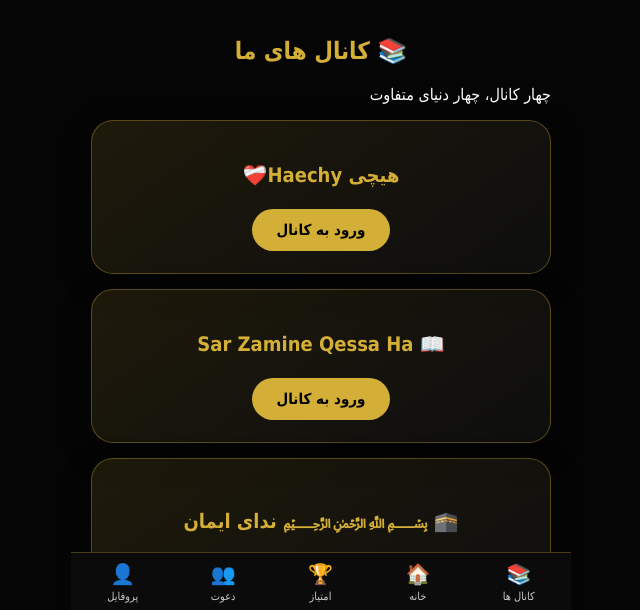
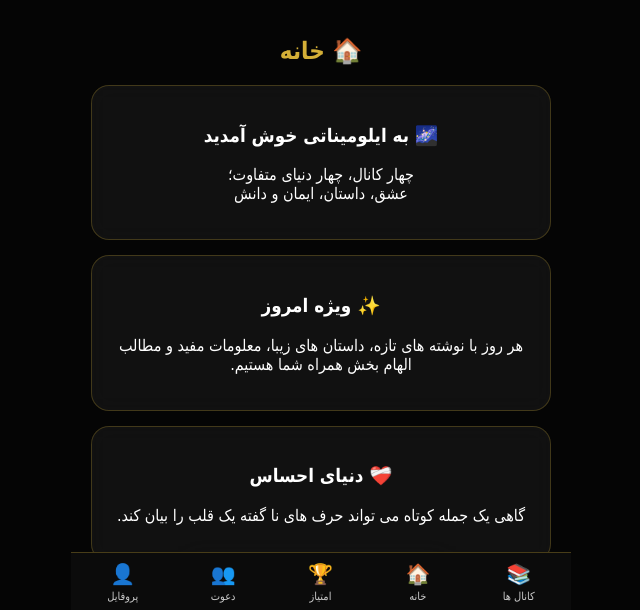
Before and after one commit to Abdullah4302960/ILLUMINATI-, a plain HTML site: page index.html in a window 1280 px wide. Shown: the part 188-798 px from the top of the page, without its empty margins (319-959 px from the left). Drawn offline with Linux system fonts and the light colour scheme.

Commit message:
Update index.html

```diff
--- a/index.html
+++ b/index.html
@@ -33,7 +33,7 @@
 <main id="content">
 
 
-<section id="channels" class="page active">
+<section id="channels" class="page">
 
 <h2>📚 کانال‌ های ما</h2>
 
@@ -52,7 +52,7 @@
 </section>
 
 
-<section id="home" class="page">
+<section id="home" class="page active">
 
 <h2>🏠 خانه</h2>
 
```
